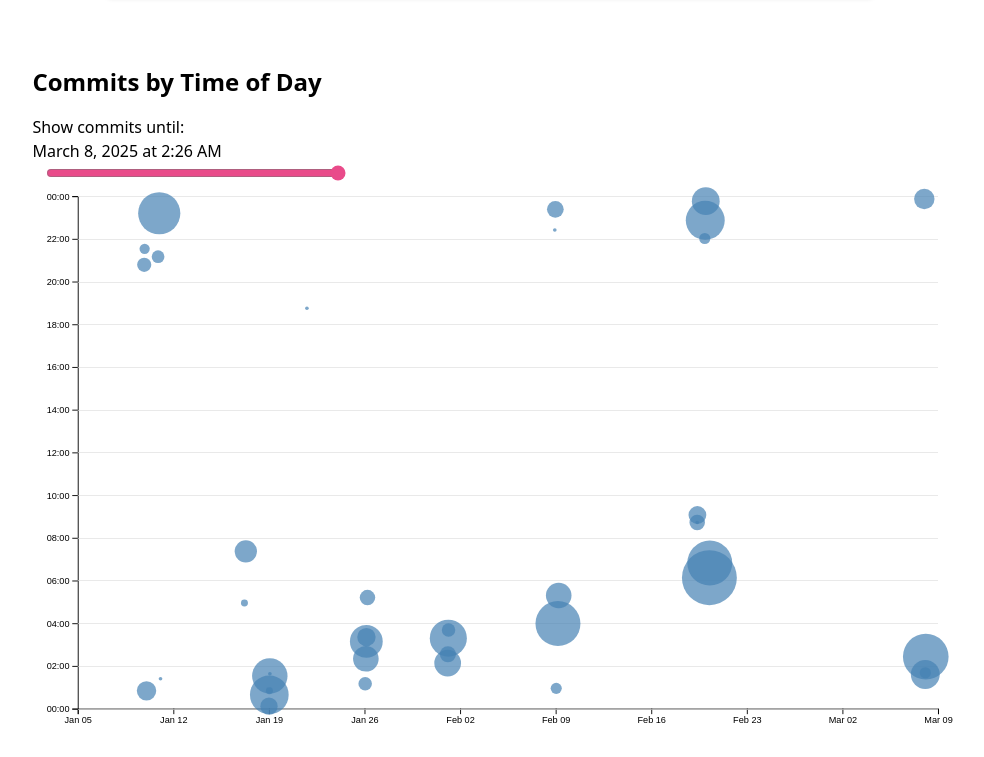
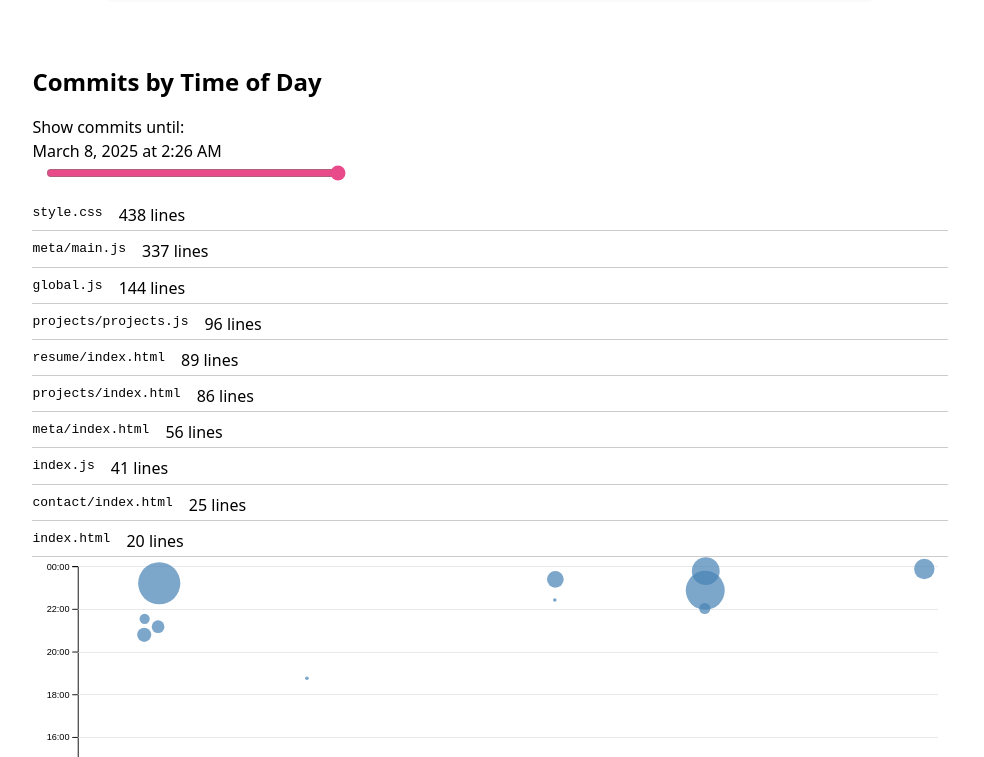
Before and after one commit to achinnam09/portfolio, a website: page meta/index.html in a window 1280 px wide. Shown: the part 468-1225 px from the top of the page, without its empty margins (150-1134 px from the left). Drawn offline with nearby package versions, Linux system fonts and the light colour scheme.

Commit message:
unit visualization for files

```diff
--- a/meta/index.html
+++ b/meta/index.html
@@ -29,6 +29,9 @@
       style="margin-left: 1em; width: 300px;"
     >
 
+    <!-- Step 2.1: new container for file list, now right under the slider -->
+    <div id="files" class="files"></div>
+
     <div id="chart"></div>
 
     <p id="selection-count">No commits selected</p>
--- a/meta/main.js
+++ b/meta/main.js
@@ -22,8 +22,8 @@ async function loadData() {
     processCommits();
     displayStats();
 
-    initChart();                  // Create the SVG, axes, gridlines once
-    updateScatterPlot(commits);   // Draw the full scatterplot initially
+    initChart();
+    updateScatterPlot(commits);
 
     const dateExtent = d3.extent(commits, d => d.datetime);
     timeScale = d3.scaleLinear()
@@ -35,7 +35,7 @@ async function loadData() {
 
     updateSliderDisplay();
 
-    // Use "input" so it updates dynamically as you drag
+    // Step 2.1: Re-filter commits & update file list as user drags slider
     slider.addEventListener('input', (e) => {
         commitProgress = +e.target.value;
         updateSliderDisplay();
@@ -50,6 +50,9 @@ async function loadData() {
 
         const filteredCommits = commits.filter(d => d.datetime <= cutoff);
         updateScatterPlot(filteredCommits);
+
+        // Step 2.1: Now also update the file list
+        updateFileList(filteredCommits);
     }
 }
 
@@ -113,9 +116,6 @@ function displayStats() {
     });
 }
 
-/**
- * Creates the SVG, axis placeholders, and gridlines group once.
- */
 function initChart() {
     const width = 1000;
     const height = 600;
@@ -125,24 +125,15 @@ function initChart() {
         .attr('viewBox', `0 0 ${width} ${height}`)
         .style('overflow', 'visible');
 
-    // We'll update these axes in updateScatterPlot
     svg.append('g').attr('class', 'x-axis');
     svg.append('g').attr('class', 'y-axis');
 
-    // Create a gridlines group
-    gridlines = svg.append('g')
-        .attr('class', 'gridlines');
-
-    dots = svg.append('g')
-        .attr('class', 'dots');
+    gridlines = svg.append('g').attr('class', 'gridlines');
+    dots = svg.append('g').attr('class', 'dots');
 
     brushSelector();
 }
 
-/**
- * Redraws the scatterplot with a new set of commits,
- * using enter/update/exit transitions.
- */
 function updateScatterPlot(filteredCommits) {
     const width = 1000;
     const height = 600;
@@ -157,7 +148,6 @@ function updateScatterPlot(filteredCommits) {
         height: height - margin.top - margin.bottom
     };
 
-    // Domain from filtered commits, so x-axis changes with the filter
     const xDomain = d3.extent(filteredCommits, d => d.datetime);
     xScale = d3.scaleTime()
         .domain(xDomain)
@@ -173,22 +163,18 @@ function updateScatterPlot(filteredCommits) {
         .domain([minLines || 0, maxLines || 0])
         .range([2, 30]);
 
-    // Make a faster transition
     const t = svg.transition().duration(300);
 
-    // Update gridlines with a left-axis that has no labels, tickSize across
     gridlines
         .attr('transform', `translate(${usableArea.left}, 0)`)
         .transition(t)
         .call(d3.axisLeft(yScale).tickFormat('').tickSize(-usableArea.width));
 
-    // Update x-axis
     svg.select('.x-axis')
         .attr('transform', `translate(0, ${usableArea.bottom})`)
         .transition(t)
         .call(d3.axisBottom(xScale));
 
-    // Update y-axis
     svg.select('.y-axis')
         .attr('transform', `translate(${usableArea.left}, 0)`)
         .transition(t)
@@ -196,25 +182,21 @@ function updateScatterPlot(filteredCommits) {
             .tickFormat(d => String(d % 24).padStart(2, '0') + ':00')
         );
 
-    // Sort commits for consistency
     const sortedCommits = d3.sort(filteredCommits, (d) => -d.totalLines);
 
-    // Data join
     const circles = dots.selectAll('circle')
         .data(sortedCommits, d => d.id);
 
-    // EXIT: commits no longer in the filter
     circles.exit()
         .transition(t)
         .attr('r', 0)
         .remove();
 
-    // ENTER: new commits
     const circlesEnter = circles.enter()
         .append('circle')
         .attr('fill', 'steelblue')
         .style('fill-opacity', 0.7)
-        .attr('r', 0) // Start new circles at r=0 for the pop-in effect
+        .attr('r', 0)
         .attr('cx', d => xScale(d.datetime))
         .attr('cy', d => yScale(d.hourFrac))
         .on('mouseenter', (event, commit) => {
@@ -229,12 +211,39 @@ function updateScatterPlot(filteredCommits) {
             d3.select(event.currentTarget).classed('selected', isCommitSelected(commit));
         });
 
-    // ENTER + UPDATE
     circlesEnter.merge(circles)
         .transition(t)
         .attr('cx', d => xScale(d.datetime))
         .attr('cy', d => yScale(d.hourFrac))
         .attr('r', d => rScale(d.totalLines));
+}
+
+/**
+ * Step 2.1: Renders a file list for the given commits
+ */
+function updateFileList(filteredCommits) {
+    // Flatten all lines from these commits
+    const lines = filteredCommits.flatMap(d => d.lines);
+
+    // Group lines by file name => array of [filename, lines[]]
+    const fileGroups = d3.groups(lines, d => d.file);
+
+    // Convert to array of objects: { file, lines[] }
+    const filesData = fileGroups.map(([file, lines]) => ({ file, lines }));
+
+    // Sort by line count descending
+    filesData.sort((a, b) => d3.descending(a.lines.length, b.lines.length));
+
+    // Join on <div class="file-row"> inside #files
+    d3.select('#files')
+      .selectAll('div.file-row')
+      .data(filesData, d => d.file)  // key by file name
+      .join('div')
+      .attr('class', 'file-row')
+      .html(d => `
+        <code>${d.file}</code>
+        <div>${d.lines.length} lines</div>
+      `);
 }
 
 function updateTooltipContent(commit) {
--- a/style.css
+++ b/style.css
@@ -436,3 +436,16 @@ circle.selected {
     background: #ddd;
     margin-top: 5px;
 }
+
+.files {
+    display: grid;
+    gap: 0.5em;
+    margin-top: 1em;
+  }
+  .file-row {
+    display: grid;
+    grid-template-columns: auto 1fr;
+    gap: 1em;
+    border-bottom: 1px solid #ccc;
+    padding-bottom: 0.2em;
+  }
```
